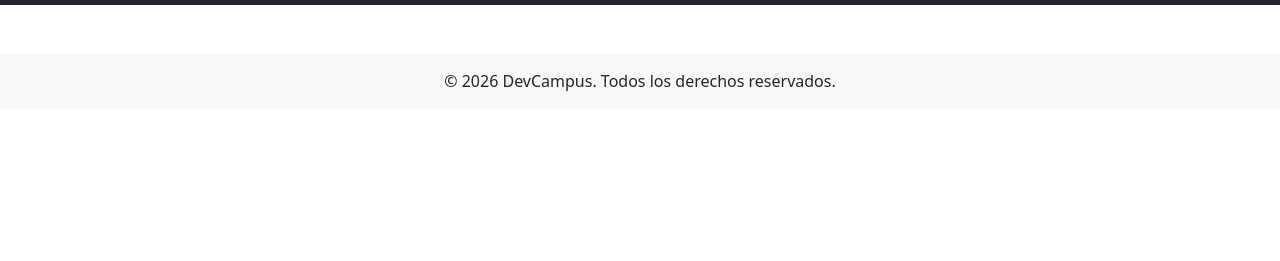
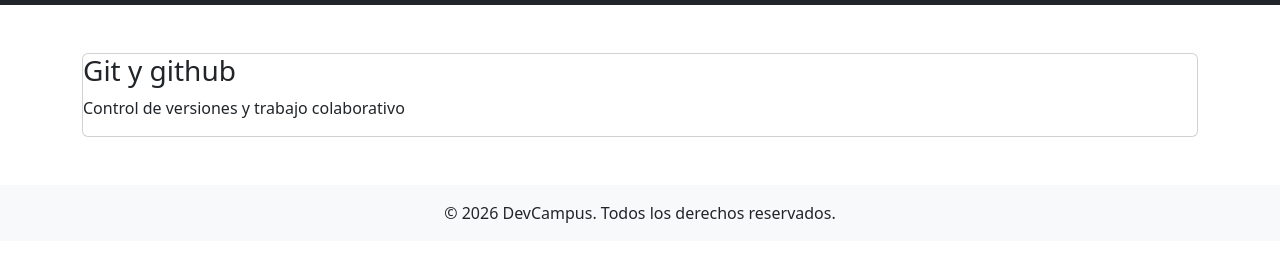
Before and after one commit to Pnavarroc/devcampus, a plain HTML site: page index.html in a window 1280 px wide. Shown: the part 171-432 px from the top of the page. Drawn offline with nearby package versions, Linux system fonts and the light colour scheme.

Commit message:
Añade curso de git y github

```diff
--- a/index.html
+++ b/index.html
@@ -39,6 +39,10 @@
 
     <main class="container my-5">
 
+        <div class="card">
+            <h3>Git y github</h3>
+            <p>Control de versiones y trabajo colaborativo</p>
+        </div>
 
     </main>
 
```
